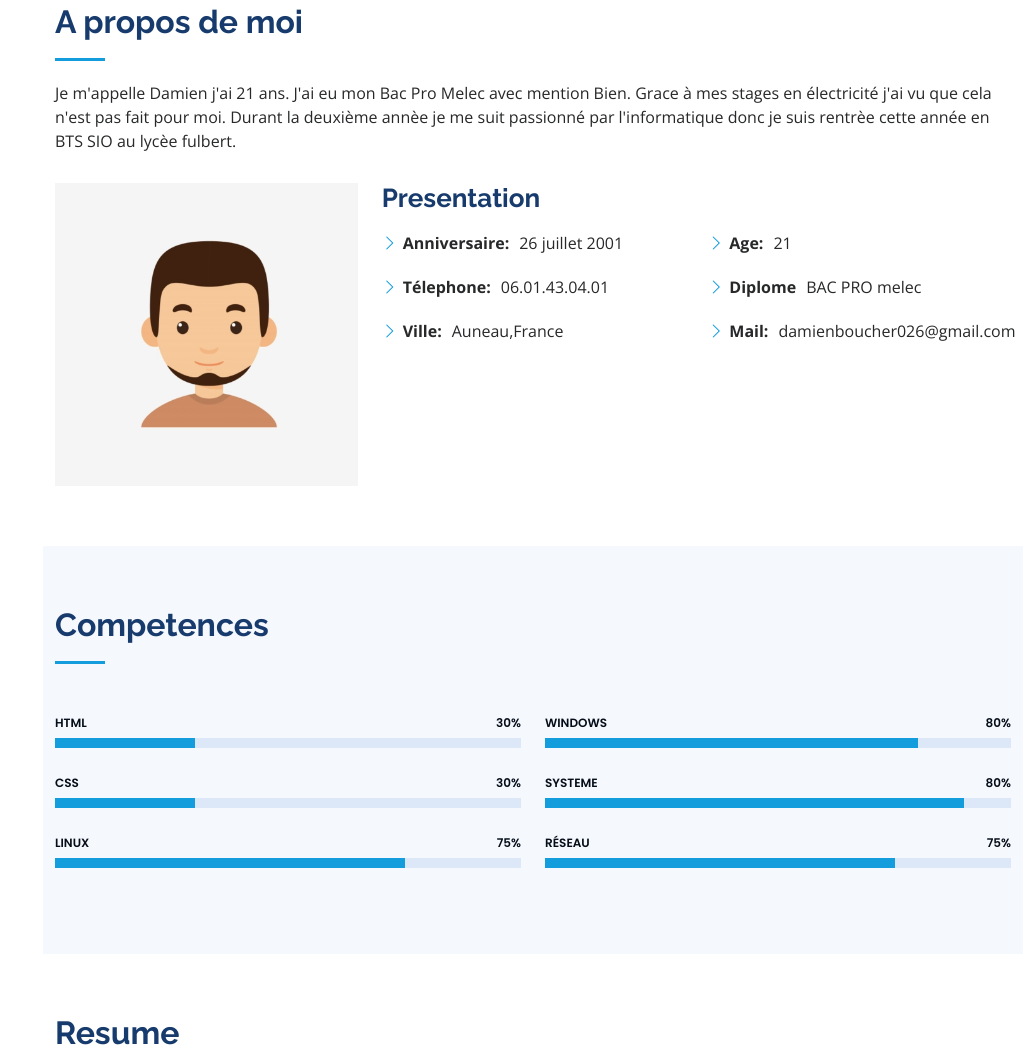
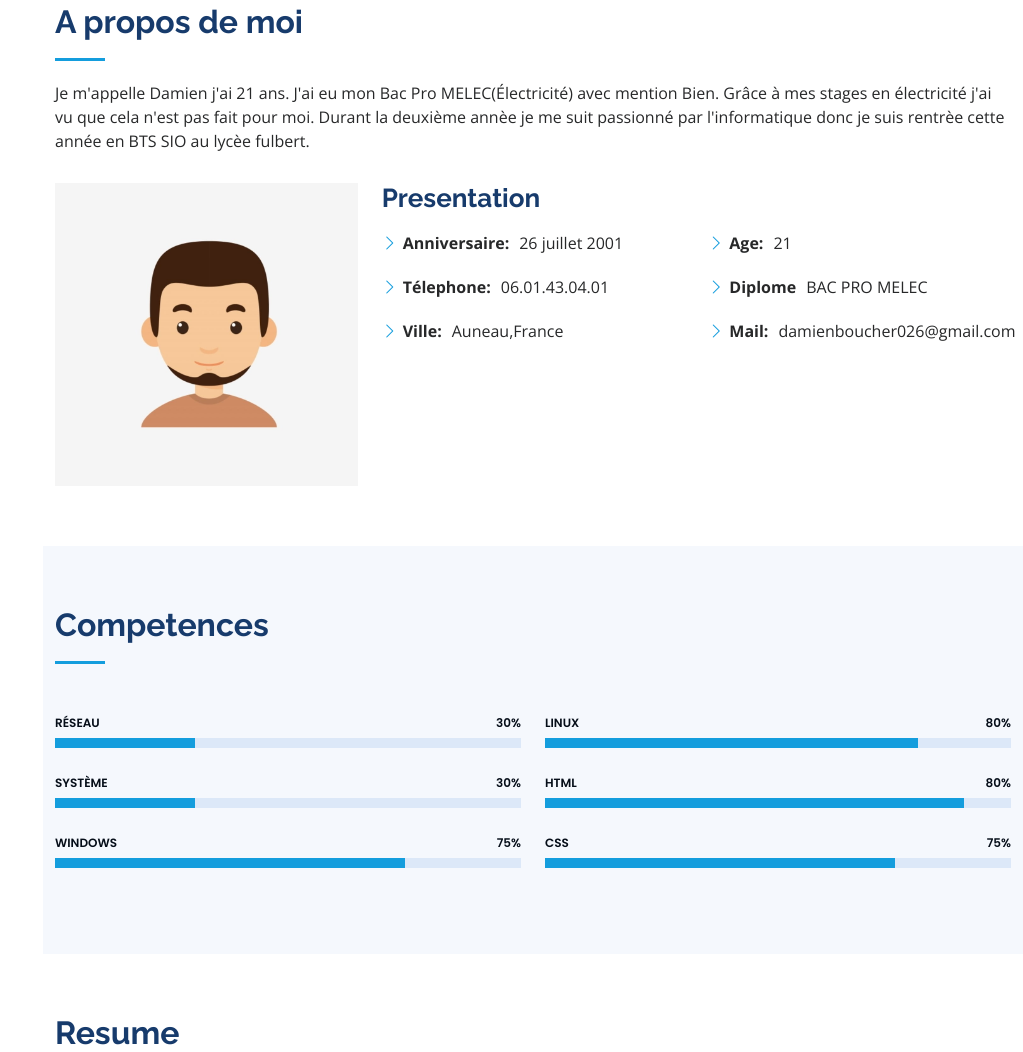
Before and after one commit to Bdamien26/projets, a plain HTML site: page index.html in a window 1280 px wide. Shown: the part 857-1909 px from the top of the page, without its empty margins (257-1280 px from the left). Drawn offline with nearby package versions, Linux system fonts and the light colour scheme.

Commit message:
Update index.html

```diff
--- a/index.html
+++ b/index.html
@@ -63,7 +63,7 @@
           <li><a href="#hero" class="nav-link scrollto active"><i class="bx bx-home"></i> <span>Home</span></a></li>
           <li><a href="#about" class="nav-link scrollto"><i class="bx bx-user"></i> <span>A propos de moi </span></a></li>
           <li><a href="#resume" class="nav-link scrollto"><i class="bx bx-file-blank"></i> <span>Resume</span></a></li>
-          <li><a href="#portfolio" class="nav-link scrollto"><i class="bx bx-book-content"></i> <span>Portfolio</span></a></li>
+          <li><a href="#portfolio" class="nav-link scrollto"><i class="bx bx-book-content"></i> <span>Projets</span></a></li>
           <li><a href="#contact" class="nav-link scrollto"><i class="bx bx-envelope"></i> <span>Contact</span></a></li>
         </ul>
       </nav><!-- .nav-menu -->
@@ -86,7 +86,7 @@
 
         <div class="section-title">
           <h2>A propos de moi </h2>
-          <p>Je m'appelle Damien j'ai 21 ans. J'ai eu mon Bac Pro Melec avec mention Bien. Grace à mes stages en électricité j'ai vu que cela n'est pas fait pour moi. Durant la deuxième annèe je me suit passionné par l'informatique donc je suis rentrèe cette année en BTS SIO au lycèe fulbert.</p>
+          <p>Je m'appelle Damien j'ai 21 ans. J'ai eu mon Bac Pro MELEC(Électricité) avec mention Bien. Grâce à mes stages en électricité j'ai vu que cela n'est pas fait pour moi. Durant la deuxième annèe je me suit passionné par l'informatique donc je suis rentrèe cette année en BTS SIO au lycèe fulbert.</p>
         </div>
 
         <div class="row">
@@ -108,7 +108,7 @@
               <div class="col-lg-6">
                 <ul>
                   <li><i class="bi bi-chevron-right"></i> <strong>Age:</strong> <span>21</span></li>
-                  <li><i class="bi bi-chevron-right"></i> <strong>Diplome</strong> <span>BAC PRO melec</span></li>
+                  <li><i class="bi bi-chevron-right"></i> <strong>Diplome</strong> <span>BAC PRO MELEC</span></li>
                   <li><i class="bi bi-chevron-right"></i> <strong>Mail:</strong> <span>damienboucher026@gmail.com</span></li>
                   <!--<li><i class="bi bi-chevron-right"></i> <strong>Freelance:</strong> <span>Available</span></li>-->
                 </ul>
@@ -136,21 +136,21 @@
           <div class="col-lg-6" data-aos="fade-up">
 
             <div class="progress">
-              <span class="skill">HTML <i class="val">30%</i></span>
+              <span class="skill">Réseau <i class="val">30%</i></span>
               <div class="progress-bar-wrap">
                 <div class="progress-bar" role="progressbar" aria-valuenow="30" aria-valuemin="0" aria-valuemax="30"></div>
               </div>
             </div>
 
             <div class="progress">
-              <span class="skill">CSS <i class="val">30%</i></span>
+              <span class="skill">Système <i class="val">30%</i></span>
               <div class="progress-bar-wrap">
                 <div class="progress-bar" role="progressbar" aria-valuenow="30" aria-valuemin="0" aria-valuemax="30"></div>
               </div>
             </div>
 
             <div class="progress">
-              <span class="skill">Linux <i class="val">75%</i></span>
+              <span class="skill">Windows <i class="val">75%</i></span>
               <div class="progress-bar-wrap">
                 <div class="progress-bar" role="progressbar" aria-valuenow="75" aria-valuemin="0" aria-valuemax="100"></div>
               </div>
@@ -161,21 +161,21 @@
           <div class="col-lg-6" data-aos="fade-up" data-aos-delay="100">
 
             <div class="progress">
-              <span class="skill">Windows <i class="val">80%</i></span>
+              <span class="skill">Linux <i class="val">80%</i></span>
               <div class="progress-bar-wrap">
                 <div class="progress-bar" role="progressbar" aria-valuenow="80" aria-valuemin="0" aria-valuemax="100"></div>
               </div>
             </div>
 
             <div class="progress">
-              <span class="skill">Systeme <i class="val">80%</i></span>
+              <span class="skill">HTML <i class="val">80%</i></span>
               <div class="progress-bar-wrap">
                 <div class="progress-bar" role="progressbar" aria-valuenow="90" aria-valuemin="0" aria-valuemax="100"></div>
               </div>
             </div>
 
             <div class="progress">
-              <span class="skill">Réseau <i class="val">75%</i></span>
+              <span class="skill">CSS <i class="val">75%</i></span>
               <div class="progress-bar-wrap">
                 <div class="progress-bar" role="progressbar" aria-valuenow="75" aria-valuemin="0" aria-valuemax="100"></div>
               </div>
```
